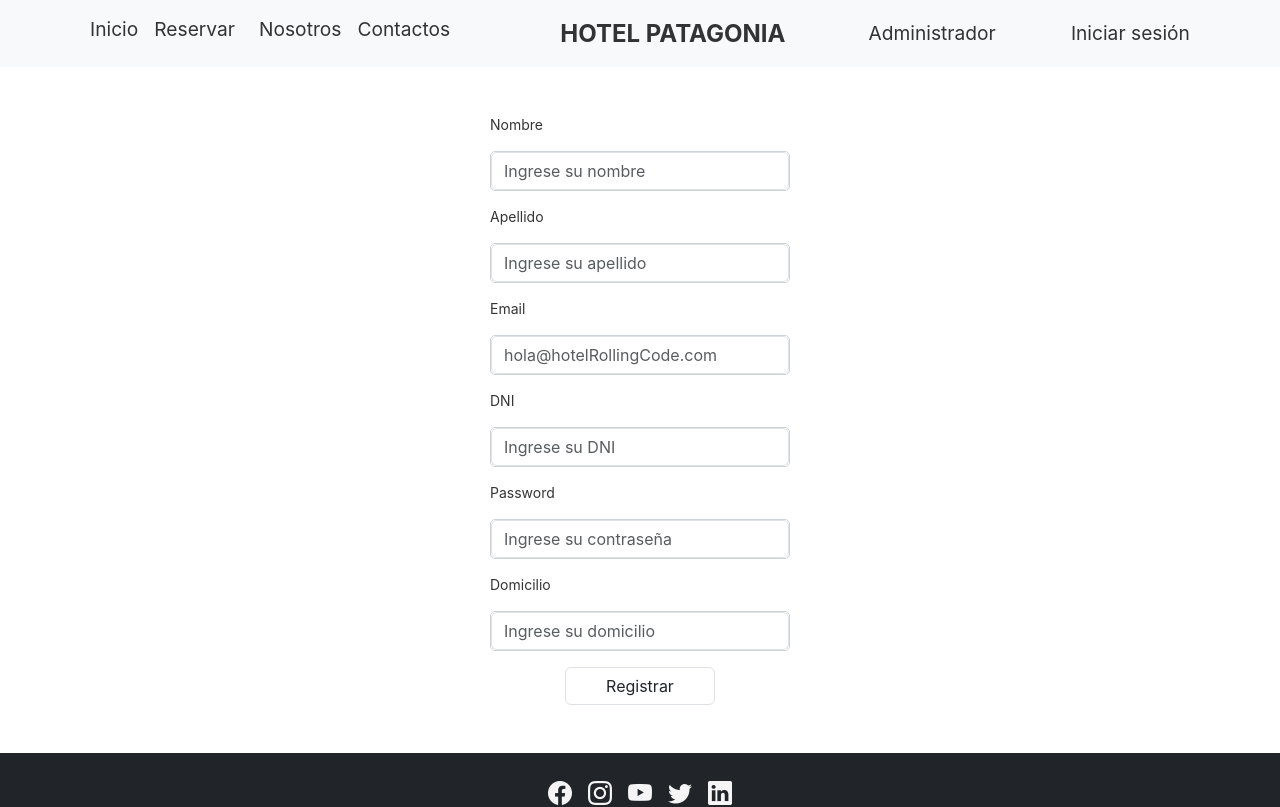
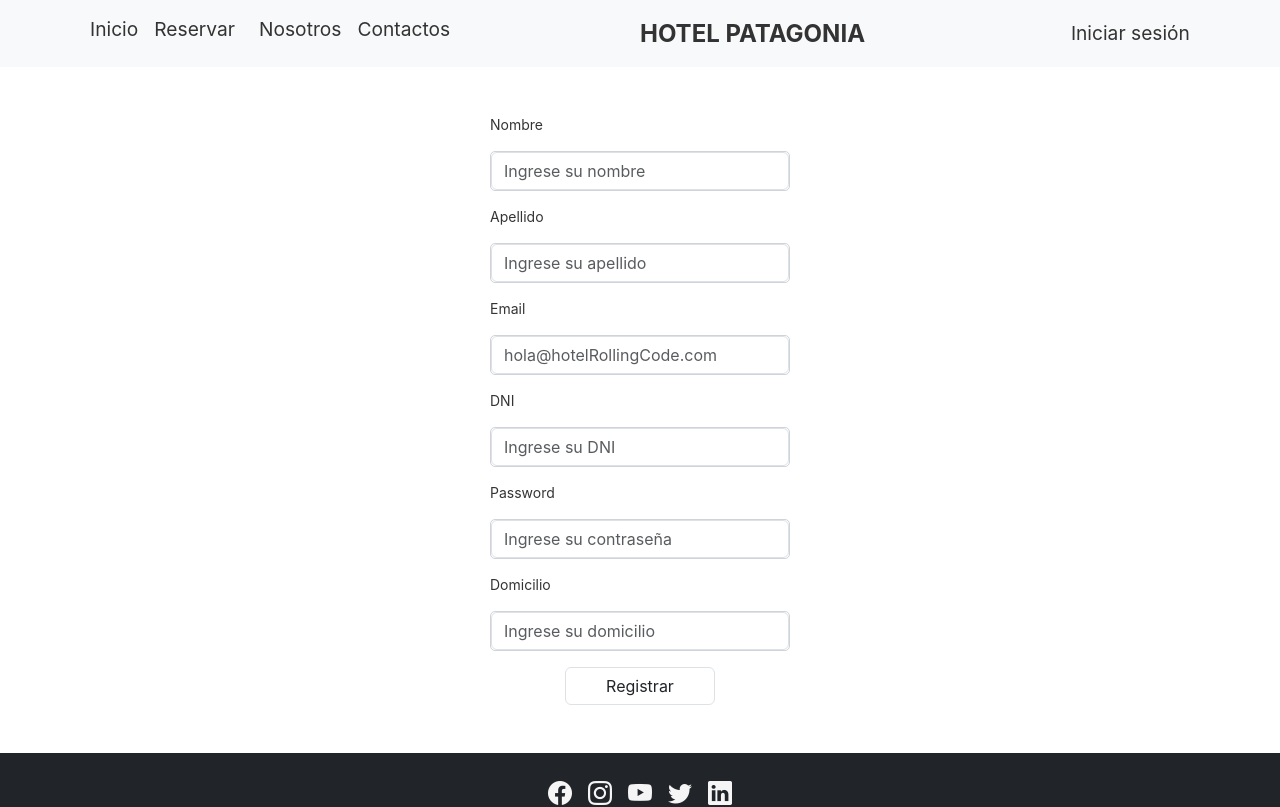
Before and after one commit to santinohamada/ProyectoFinal, a React (Vite) app: page /registro in a window 1280 px wide. Shown: the top 807 px of the page. Built offline with nearby package versions, Linux system fonts and the light colour scheme; no server answers.

Commit message:
Se solucionó un error de espera al verificar el rol del usuario

```diff
--- a/src/components/Context/UserContext.jsx
+++ b/src/components/Context/UserContext.jsx
@@ -4,10 +4,11 @@ import useUser from "../CustomsHooks/useUser.jsx";
 const UserContext = createContext();
 
 const UserProvider = ({ children }) => {
-  const { iniciarSesionApi, cerrarSesion, user, registrarUsuarioAPI, isAdmin } =
+  const { iniciarSesionApi,loading, cerrarSesion, user, registrarUsuarioAPI, isAdmin } =
     useUser();
   const data = {
     iniciarSesionApi,
+    loading,
     cerrarSesion,
     user,
     registrarUsuarioAPI,
--- a/src/components/CustomsHooks/useUser.jsx
+++ b/src/components/CustomsHooks/useUser.jsx
@@ -10,11 +10,14 @@ import {
 const useUser = () => {
   const navigate = useNavigate();
   const [user, setUser] = useState(JSON.parse(sessionStorage.getItem("userKey")) || null);
-  const [isAdmin, setIsAdmin] = useState(()=>verificarAdministrador(user));
-  const token = sessionStorage.getItem('token');
+  const [isAdmin, setIsAdmin] = useState(false);
+  const [loading, setLoading] = useState(true); // Estado de carga
+  const token = sessionStorage.getItem("token");
+
   const cerrarSesion = () => {
     setUser(null);
     setIsAdmin(false);
+    setLoading(true);
     sessionStorage.removeItem("userKey");
   };
 
@@ -22,13 +25,12 @@ const useUser = () => {
     const verificarAdmin = async () => {
       if (user) {
         const admin = await verificarAdministrador(user);
-        console.log(admin)
         setIsAdmin(admin);
       }
+      setLoading(false); // Se completa la carga una vez que se determina el estado de admin
     };
     verificarAdmin();
-  }, [user]); // Escucha cambios en `user` y también se ejecuta en el montaje inicial
-
+  }, [user]);
 
   const registrarUsuarioAPI = async (usuario) => {
     try {
@@ -65,8 +67,8 @@ const useUser = () => {
           const datos = await respuesta.json();
 
           const userInfo = datos.dni
-            ? { dni: datos.usuario.dni, id: datos.usuario._id,token:datos.token }
-            : { email: datos.usuario.email, id: datos.usuario._id,token:datos.token};
+            ? { dni: datos.usuario.dni, id: datos.usuario._id, token: datos.token }
+            : { email: datos.usuario.email, id: datos.usuario._id, token: datos.token };
 
           setUser(userInfo);
           sessionStorage.setItem("userKey", JSON.stringify(userInfo));
@@ -80,7 +82,7 @@ const useUser = () => {
     }
   };
 
-  return { iniciarSesionApi, cerrarSesion, user, isAdmin, registrarUsuarioAPI };
+  return { iniciarSesionApi, cerrarSesion, user, isAdmin, loading, registrarUsuarioAPI };
 };
 
 export default useUser;
--- a/src/components/common/Menu.jsx
+++ b/src/components/common/Menu.jsx
@@ -19,7 +19,7 @@ const Menu = () => {
       window.removeEventListener("scroll", handleScroll);
     };
   }, []);
-
+console.log(isAdmin)
   return (
     <Navbar
       bg="light"
--- a/src/routes/RutaProtegida.jsx
+++ b/src/routes/RutaProtegida.jsx
@@ -3,8 +3,9 @@ import { Navigate } from "react-router-dom";
 import { UserContext } from "../components/Context/UserContext";
 
 const RutaProtegida = ({ children }) => {
-  const { isAdmin } = useContext(UserContext);
+  const { isAdmin, loading } = useContext(UserContext);
 
+  if (loading) return <div>Cargando...</div>; // Mostrar un indicador de carga mientras espera
   if (isAdmin) return children;
 
   return <Navigate to={"/iniciarSesion"}></Navigate>;
```
